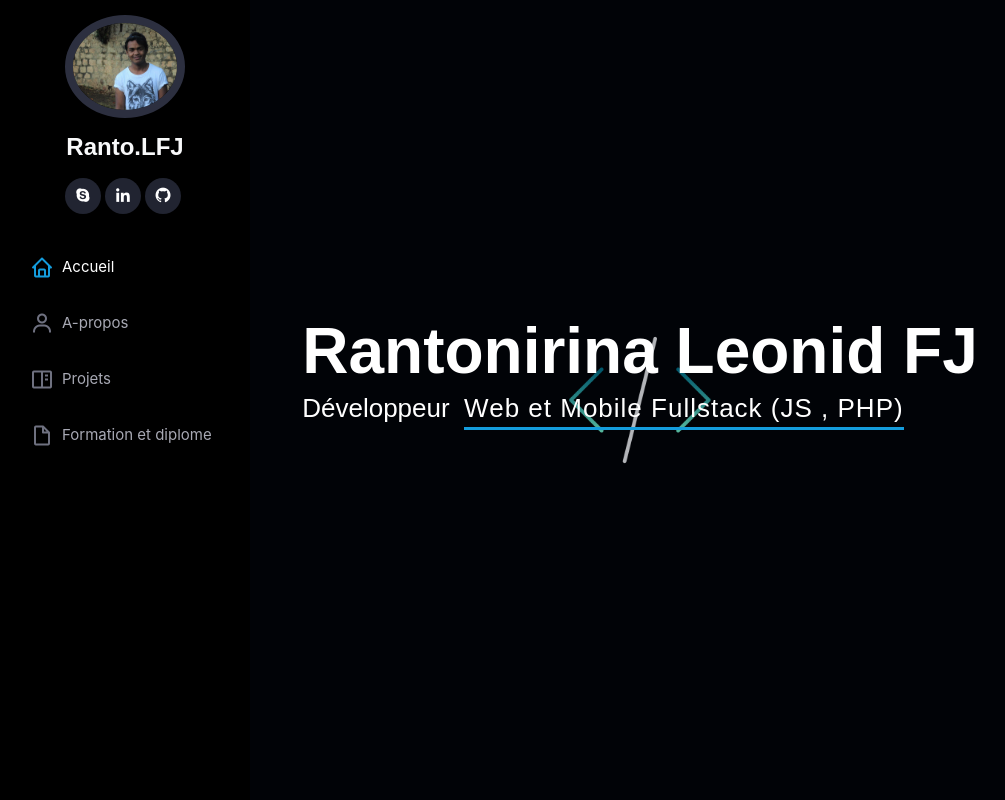
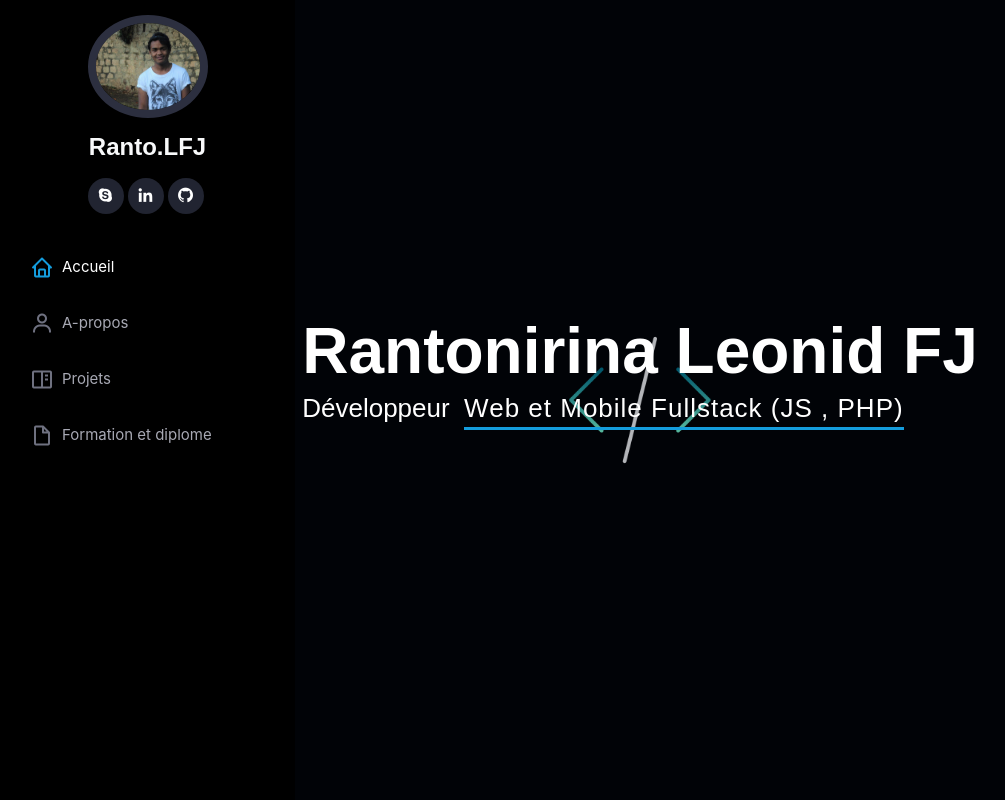
Before and after one commit to leonidjonah/portfolio, a React (Create React App) app: page / in a window 1280 px wide. Shown: the top 800 px of the page, without its empty margins (0-1005 px from the left). Built offline with nearby package versions, Linux system fonts and the light colour scheme.

Commit message:
Update style.css

```diff
--- a/public/assets/css/style.css
+++ b/public/assets/css/style.css
@@ -59,7 +59,7 @@ h6 {
   top: 0;
   left: 0;
   bottom: 0;
-  width: 250px;
+  width: 295px;
   transition: all ease-in-out 0.5s;
   z-index: 9997;
   transition: all 0.5s;
```
